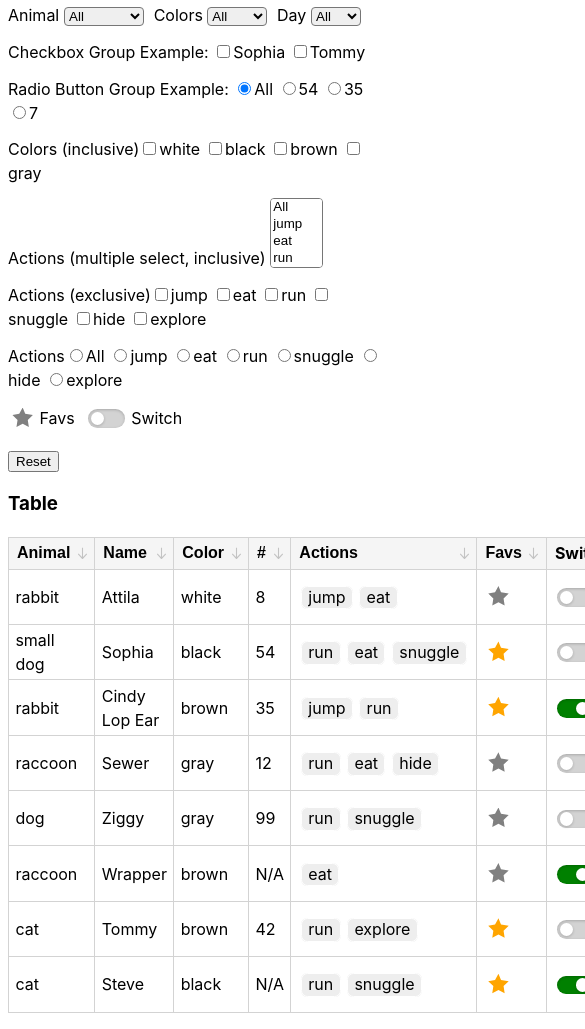
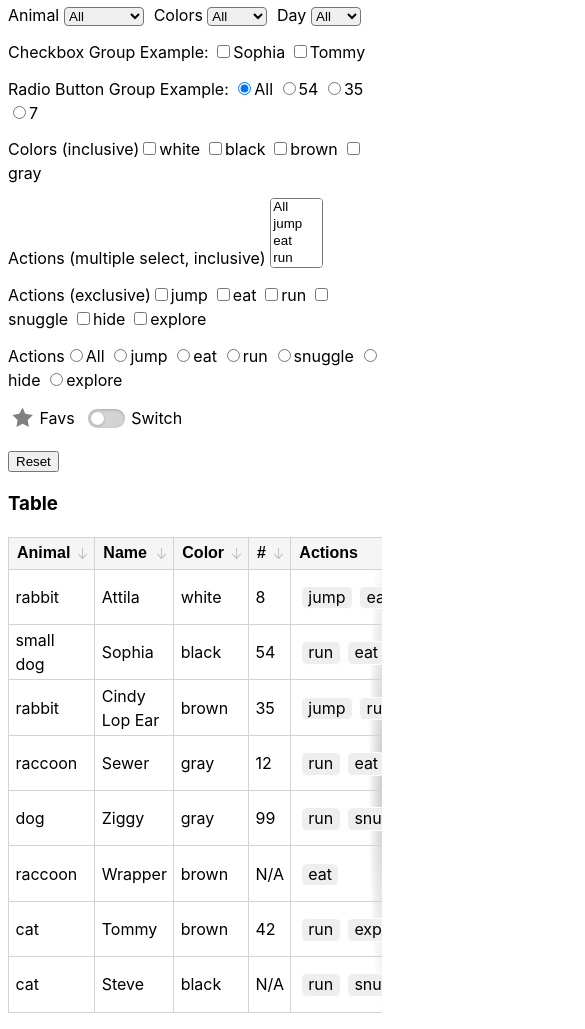
Before and after one commit to colinaut/action-table, a website built with Vite: page index.html in a window 390 px wide. Shown: the part 402-1431 px from the top of the page, 585 px wide, since content can reach past the window. Built offline with nearby package versions, Linux system fonts and the light colour scheme.

Commit message:
style: add responsive scroll side shadow

```diff
--- a/css/styles.css
+++ b/css/styles.css
@@ -5,11 +5,32 @@
 action-table {
     display: block;
 }
+
 action-table table  {
     border-collapse: collapse;
     margin: 1em 0;
     max-width: 100%;
     overflow: auto;
+    display: block;
+    /* Responsive scroll shadow gradient. Code from https://adrianroselli.com/2020/11/under-engineered-responsive-tables.html */
+    background: linear-gradient(to right, #fff 30%, rgba(255, 255, 255, 0)),
+    linear-gradient(to right, rgba(255, 255, 255, 0), #fff 70%) 0 100%,
+    radial-gradient(
+      farthest-side at 0% 50%,
+      rgba(0, 0, 0, 0.2),
+      rgba(0, 0, 0, 0)
+    ),
+    radial-gradient(
+        farthest-side at 100% 50%,
+        rgba(0, 0, 0, 0.2),
+        rgba(0, 0, 0, 0)
+      )
+      0 100%;
+    background-repeat: no-repeat;
+    background-color: #fff;
+    background-size: 40px 100%, 40px 100%, 14px 100%, 14px 100%;
+    background-position: 0 0, 100%, 0 0, 100%;
+    background-attachment: local, local, scroll, scroll;
 }
 
 action-table th {
--- a/index.html
+++ b/index.html
@@ -23,9 +23,6 @@
 			.flex-col {
 				flex-direction: column;
 				align-items: flex-start;
-			}
-			table {
-				width: 100%;
 			}
 		</style>
 	</head>
```
Also changed, not shown: README.md.
